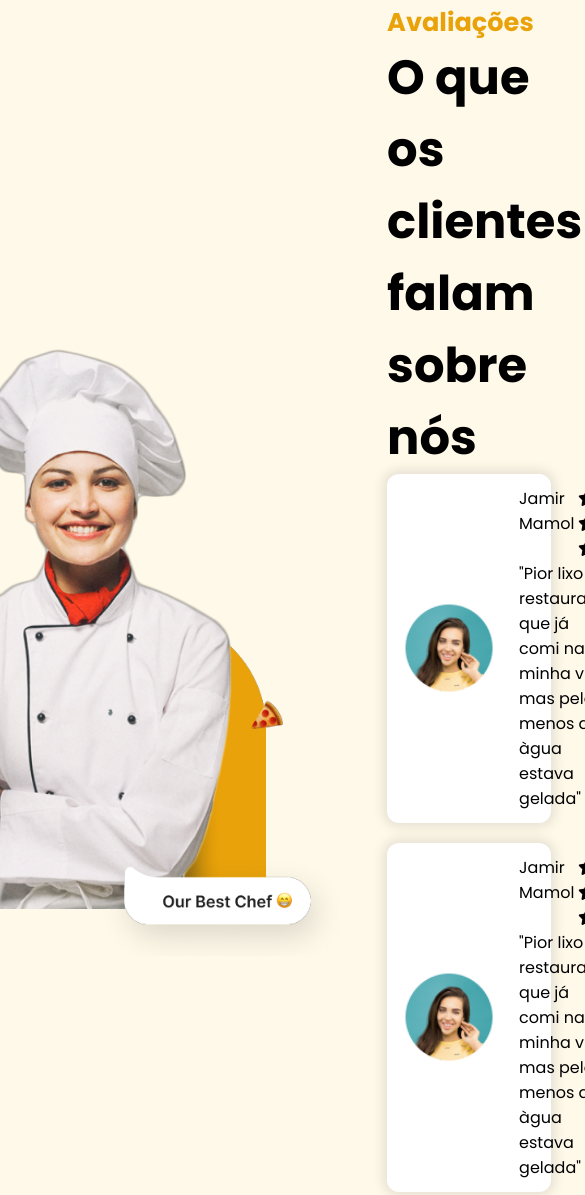
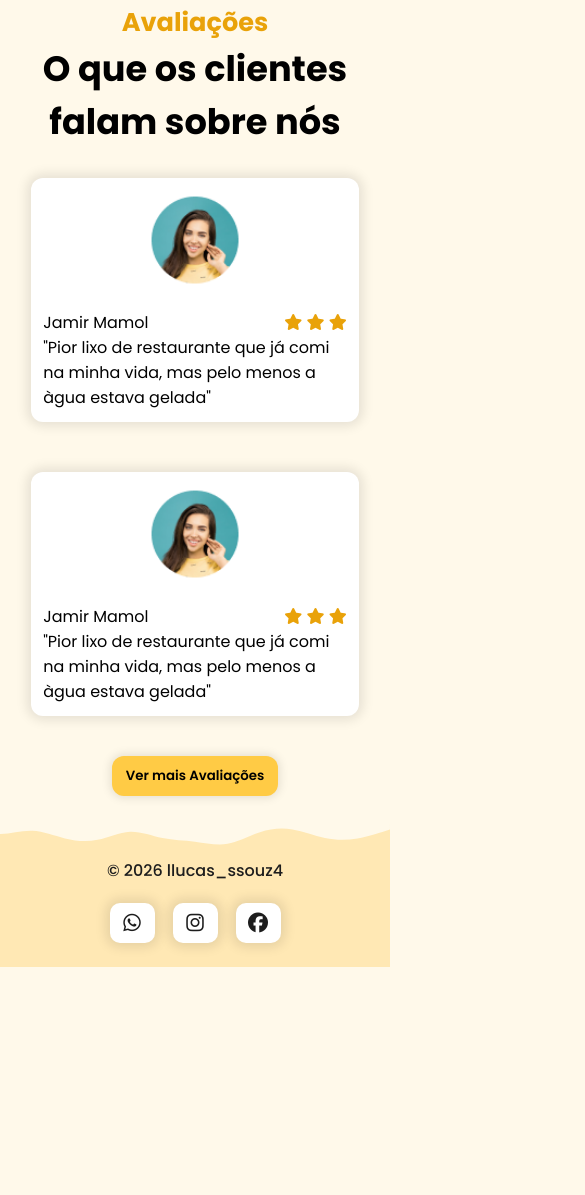
Before and after one commit to llucassouz4/sites, a plain HTML site: page restaurante/index.html in a window 390 px wide. Shown: the part 2918-4113 px from the top of the page, 585 px wide, since content can reach past the window. After the commit the page ends 3885 px from the top, so only its background shows below. Drawn offline with nearby package versions, Linux system fonts and the light colour scheme.

Commit message:
finalizado

```diff
--- a/restaurante/JavaScript/script.js
+++ b/restaurante/JavaScript/script.js
@@ -4,4 +4,55 @@ $(document).ready(function() {
         $('#mobile_btn').find('i').toggleClass('fa-x');
 
     });
+
+    const sections = $('section');
+    const navItems = $('.nav-item');
+
+    $(window).on('scroll', function () {
+        const header = $('header');
+        const scrollPosition = $(window).scrollTop() - header.outerHeight();
+
+        let activeSectionIndex = 0;
+
+        if (scrollPosition <= 0) {
+            header.css('box-shadow', 'none');
+        } else {
+            header.css('box-shadow', '5px 1px 5px rgba(0, 0, 0, 0.1');
+        }
+
+        sections.each(function(i) {
+            const section = $(this);
+            const sectionTop = section.offset().top - 96;
+            const sectionBottom = sectionTop + section.outerHeight();
+
+            if (scrollPosition >= sectionTop && scrollPosition < sectionBottom) {
+                activeSectionIndex = i;
+                return false;
+            }
+        })
+
+        navItems.removeClass('active');
+        $(navItems[activeSectionIndex]).addClass('active');
+    });
+
+    ScrollReveal().reveal('#cta', {
+        origin: 'left',
+        duration: 2000,
+        distance: '20%'
+    });
+    ScrollReveal().reveal('.dish', {
+        origin: 'left',
+        duration: 2000,
+        distance: '20%'
+    });
+    ScrollReveal().reveal('#testimonial-chef', {
+        origin: 'left',
+        duration: 1000,
+        distance: '20%'
+    });
+    ScrollReveal().reveal('.feedback', {
+        origin: 'right',
+        duration: 1000,
+        distance: '20%'
+    });
 });
--- /dev/null
+++ b/restaurante/estilo/footer.css
@@ -0,0 +1,22 @@
+footer {
+    background-color: var(--color-primary-2);
+}
+
+#footer-itens {
+    display: flex;
+    justify-content: space-between;
+    padding: 0px 8% 24px 8%;
+    align-items: center;
+}
+
+#copyright {
+    color: var(--color-neutral-1);
+    font-weight: 500;
+}
+
+@media screen and (max-width: 600px) {
+    #footer-itens {
+        flex-direction: column;
+        gap: 20px;
+    }
+}
--- a/restaurante/estilo/header.css
+++ b/restaurante/estilo/header.css
@@ -4,7 +4,7 @@ header {
     position: sticky;
     top: 0;
     z-index: 5;
-    background-color: #fff9ea;
+    background-color: var(--color-primary-1);
 }
 
 #navbar {
@@ -16,7 +16,7 @@ header {
 
 #nav_logo {
     font-size: 24px;
-    color: #e9a209;
+    color: var(--color-primary-6);
 }
 
 #nav_list {
@@ -27,13 +27,13 @@ header {
 
 .nav-item a {
     text-decoration: none;
-    color: #1d1d1dad;
+    color: #1d1d1d;
     font-weight: 600;
 }
 
 .nav-item.active a {
-    color: #1d1d1d;
-    border-bottom: 3px solid #ffe100;
+    color: var(--color-neutral-1);
+    border-bottom: 3px solid var(--color-primary-3);
 }
 
 #mobile_btn {
--- a/restaurante/estilo/home.css
+++ b/restaurante/estilo/home.css
@@ -13,12 +13,12 @@
 }
 
 #cta .title {
-    color: #1d1d1d;
+    color: var(--color-neutral-1);
     font-size: 4rem;
 }
 
 #cta .title span {
-    color: #e9a209;
+    color: var(--color-primary-6);
 }
 
 #cta .description {
@@ -32,14 +32,14 @@
 
 #cta_buttons a {
     text-decoration: none;
-    color: #1d1d1d;
+    color: var(--color-neutral-1);
 }
 
 #phone_button {
     display: flex;
     gap: 8px;
     align-items: center;
-    background-color: white;
+    background-color: var(--color-neutral-0);
     padding: 8px 14px;
     font-weight: 500;
     box-shadow: 0px 0px 12px 4px rgba(0, 0, 0, 0.1);
@@ -64,7 +64,7 @@
 }
 
 .shape {
-    background-color: #ffe8b4;
+    background-color: var(--color-primary-2);
     width: 50%;
     height: 100%;
     position: absolute;
--- a/restaurante/estilo/menu.css
+++ b/restaurante/estilo/menu.css
@@ -22,7 +22,7 @@
     gap: 18px;
     width: 25%;
     padding: 20px;
-    background-color: white;
+    background-color: var(--color-neutral-0);
     box-shadow: 0px 0px 12px 4px rgba(0, 0, 0, 0.1);
     position: relative;
     overflow: hidden;
@@ -30,12 +30,12 @@
 
 .dish-heart {
     position: absolute;
-    background-color: #e9a209;
+    background-color: var(--color-primary-6);
     display: flex;
     align-items: center;
     justify-content: center;
     font-size: 1.6rem;
-    color: #fff9ea;
+    color: var(--color-primary-1);
     width: 70px;
     height: 70px;
     right: -10px;
@@ -49,7 +49,7 @@
 }
 
 .dish-rate i {
-    color: #e9a209;
+    color: var(--color-primary-6);
 }
 
 .dish-price {
--- a/restaurante/estilo/style.css
+++ b/restaurante/estilo/style.css
@@ -1,4 +1,21 @@
 @import url('https://fonts.googleapis.com/css2?family=Poppins:ital,wght@0,100;0,200;0,300;0,400;0,500;0,600;0,700;0,800;0,900;1,100;1,200;1,300;1,400;1,500;1,600;1,700;1,800;1,900&display=swap');
+@import url('header.css');
+@import url('home.css');
+@import url('menu.css');
+@import url('testimonials.css');
+@import url('footer.css');
+
+:root {
+    --color-primary-1: #fff9ea;
+    --color-primary-2: #ffe8b4;
+    --color-primary-3: #ffe100;
+    --color-primary-4: #f8d477;
+    --color-primary-5: #ffcb45;
+    --color-primary-6: #e9a209;
+
+    --color-neutral-0: white;
+    --color-neutral-1: #1d1d1d;
+}
 
 * {
     font-family: "Poppins", sans-serif;
@@ -7,8 +24,12 @@
     box-sizing: border-box;
 }
 
+html {
+    scroll-behavior: smooth;
+}
+
 body {
-    background-color: #fff9ea;
+    background-color: var(--color-primary-1);
 }
 
 section {
@@ -20,7 +41,7 @@ section {
     display: flex;
     align-items: center;
     justify-content: center;
-    background-color: #ffcb45;
+    background-color: var(--color-primary-5);
     border-radius: 12px;
     padding: 10px 14px;
     font-weight: 600;
@@ -30,7 +51,7 @@ section {
 }
 
 .btn-default:hover {
-    background-color: #f8d477;
+    background-color: var(--color-primary-4);
 
 }
 
@@ -45,11 +66,11 @@ section {
     justify-content: center;
     width: 45px;
     height: 40px;
-    background-color: white;
+    background-color: var(--color-neutral-0);
     font-size: 1.25rem;
     border-radius: 10px;
     text-decoration: none;
-    color: #1d1d1d;
+    color: var(--color-neutral-1);
     box-shadow: 0px 0px 12px 4px rgba(0, 0, 0, 0.1);
     transition: box-shadow 0.3s ease;
 }
@@ -59,7 +80,7 @@ section {
 }
 
 .section-title {
-    color: #e9a209;
+    color: var(--color-primary-6);
     font-size: 1.6rem;
 }
 
--- a/restaurante/estilo/testimonials.css
+++ b/restaurante/estilo/testimonials.css
@@ -31,10 +31,11 @@
     display: flex;
     align-items: center;
     gap: 20px;
-    background-color: white;
+    background-color: var(--color-neutral-0);
     padding: 12px;
     border-radius: 12px;
     box-shadow: 0px 0px 12px 4px rgba(0, 0, 0, 0.1);
+    margin-top: 30px;
 }
 
 .feedback-avatar {
@@ -46,5 +47,45 @@
 
 .feedback-content p {
     display: flex;
-    justify-content: ;
+    justify-content: space-between;
 }
+
+.feedback-content p span {
+    color: var(--color-primary-6);
+}
+
+@media screen and (max-width: 1170px) {
+    #testimonials {
+        flex-direction: column;
+    }
+
+    #testimonials .section-subtitle {
+        text-align: center;
+        font-size: 2.5rem;
+    }
+
+    #testimonials-chef {
+        display: none;
+    }
+
+    #testimonials-content {
+        width: 70%;
+        display: flex;
+        flex-direction: column;
+        align-items: center;
+    }
+}
+
+@media screen and (max-width: 600px) {
+    .feedback {
+        flex-direction: column;
+    }
+
+    #testimonials .section-subtitle {
+        font-size: 2.2rem;
+    }
+
+     #testimonials-content {
+        width: 100%;
+     }
+}
--- a/restaurante/index.html
+++ b/restaurante/index.html
@@ -5,11 +5,9 @@
     <meta name="viewport" content="width=device-width, initial-scale=1.0">
     <script src="https://kit.fontawesome.com/f57423182f.js" crossorigin="anonymous"></script>
     <link rel="stylesheet" href="estilo/style.css">
-    <link rel="stylesheet" href="estilo/header.css">
-    <link rel="stylesheet" href="estilo/home.css">
-    <link rel="stylesheet" href="estilo/menu.css">
-    <link rel="stylesheet" href="estilo/testimonials.css">
     <script src="https://cdnjs.cloudflare.com/ajax/libs/jquery/3.7.1/jquery.min.js" integrity="sha512-v2CJ7UaYy4JwqLDIrZUI/4hqeoQieOmAZNXBeQyjo21dadnwR+8ZaIJVT8EE2iyI61OV8e6M8PP2/4hpQINQ/g==" crossorigin="anonymous" referrerpolicy="no-referrer"></script>
+    <script src="https://unpkg.com/scrollreveal"></script>
+
     <title>Restaurente</title>
 </head>
 <body>
@@ -285,6 +283,29 @@
         </section>
     </main>
 
+    <footer>
+        <img src="assets/wave (1).svg" alt="">
+
+        <div id="footer-itens">
+            <span id="copyright">
+                &copy 2026 llucas_ssouz4
+            </span>
+
+            <div class="social-media-buttons">
+                    <a href="">
+                         <i class="fa-brands fa-whatsapp"></i>
+                    </a>
+                    <a href="">
+                         <i class="fa-brands fa-instagram"></i>
+                    </a>
+                    <a href="">
+                         <i class="fa-brands fa-facebook"></i>
+                    </a>
+
+                </div>
+        </div>
+    </footer>
+
     <script src="JavaScript/script.js"></script>
 </body>
 </html>
```
Also changed, not shown: restaurante/assets/wave (1).svg (added).
